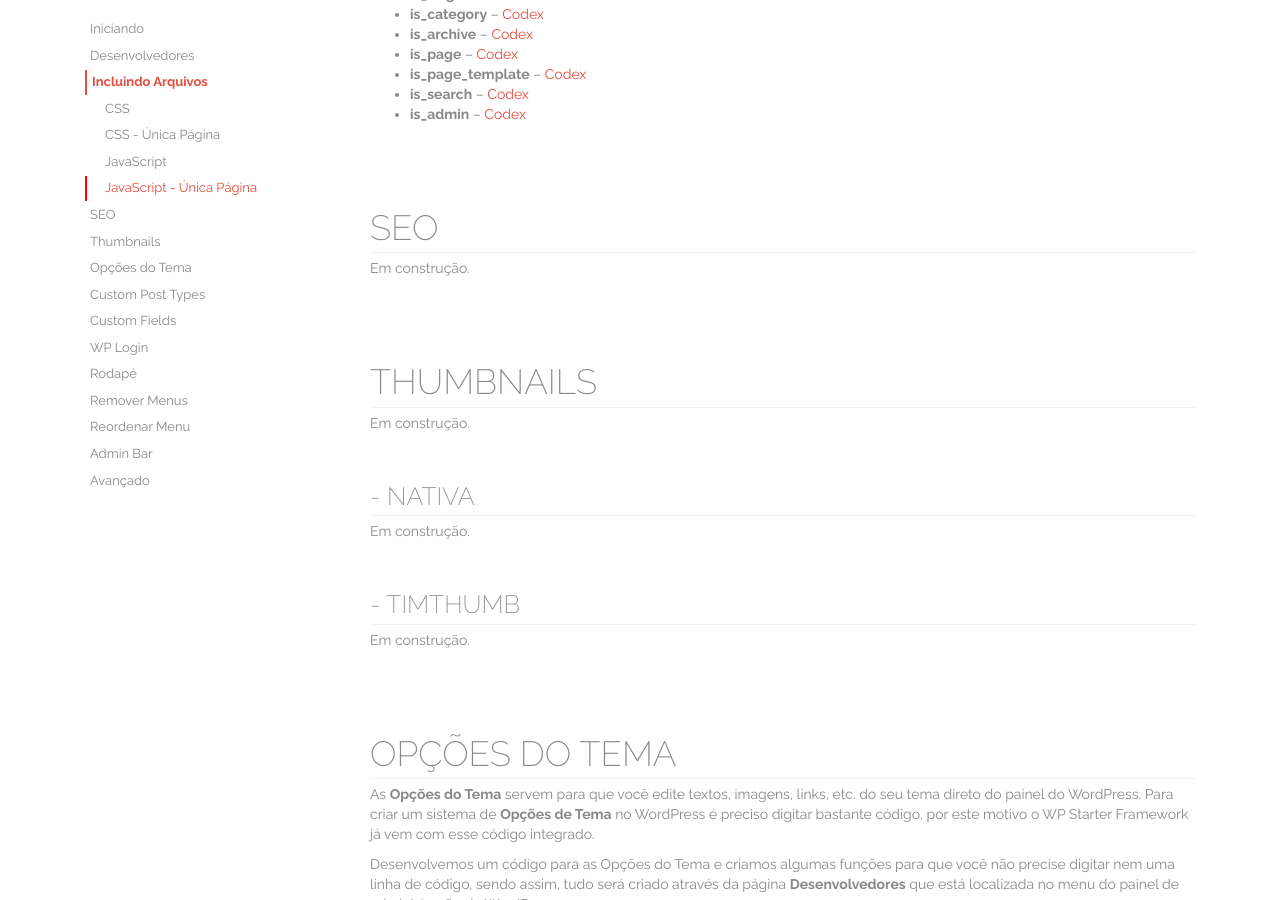
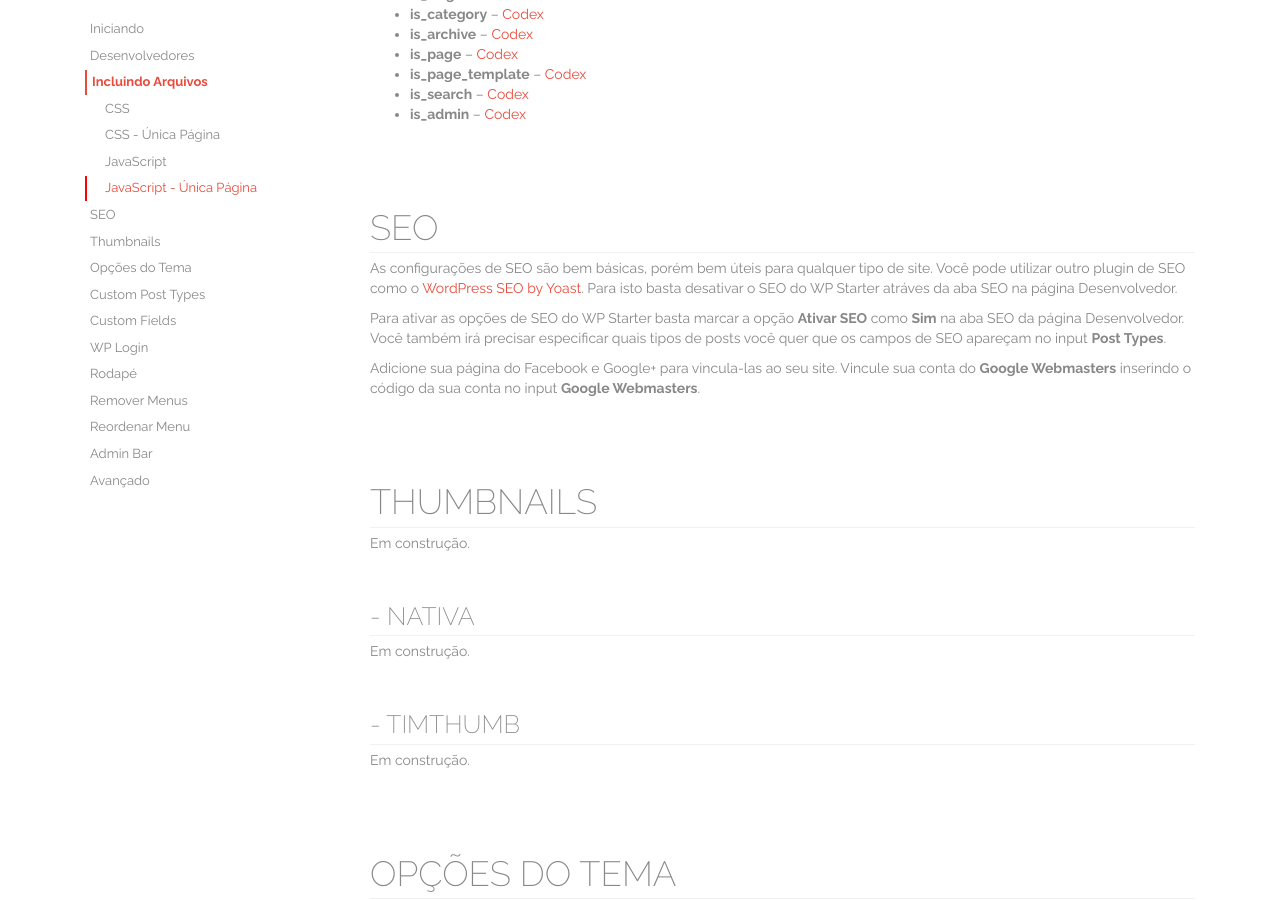
Before and after one commit to mayronceccon/devhelper, a Jekyll site: the page built from doc/index.html, in a window 1280 px wide and 900 px high, scrolled down 3397 px. Built offline with Jekyll 4.4.1, drawn with Linux system fonts in a browser that asks for light colours; nearby versions of some CDN libraries.

Commit message:
SEO documentation

```diff
--- a/_layouts/doc.html
+++ b/_layouts/doc.html
@@ -215,7 +215,9 @@ use_js('all-single', 'is_single');
     <!-- SEO -->
     <section id="seo">
       <h2 class="section-title">SEO</h2>
-      <p>Em construção.</p>
+      <p>As configurações de SEO são bem básicas, porém bem úteis para qualquer tipo de site. Você pode utilizar outro plugin de SEO como o <a href="https://wordpress.org/plugins/wordpress-seo/" target="_blank">WordPress SEO by Yoast</a>. Para isto basta desativar o SEO do WP Starter atráves da aba SEO na página Desenvolvedor.</p>
+      <p>Para ativar as opções de SEO do WP Starter basta marcar a opção <strong>Ativar SEO</strong> como <b>Sim</b> na aba SEO da página Desenvolvedor. Você também irá precisar especificar quais tipos de posts você quer que os campos de SEO apareçam no input <b>Post Types</b>.</p>
+      <p>Adicione sua página do Facebook e Google+ para vincula-las ao seu site. Vincule sua conta do <strong>Google Webmasters</strong> inserindo o código da sua conta no input <strong>Google Webmasters</strong>.</p>
     </section><!-- end #seo -->
 
     <!-- THUMBNAILS -->
```
Also changed, not shown: 1 other file.
